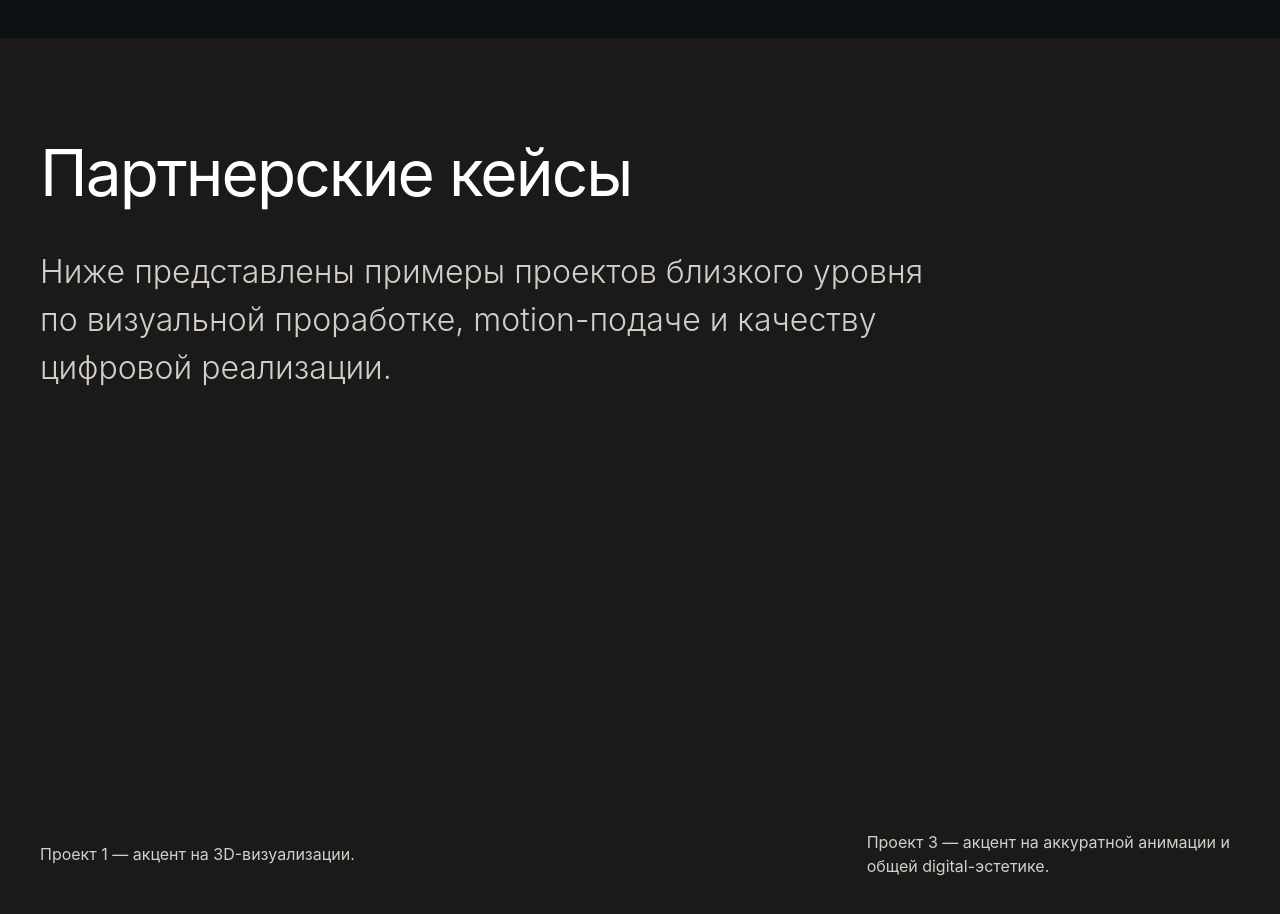
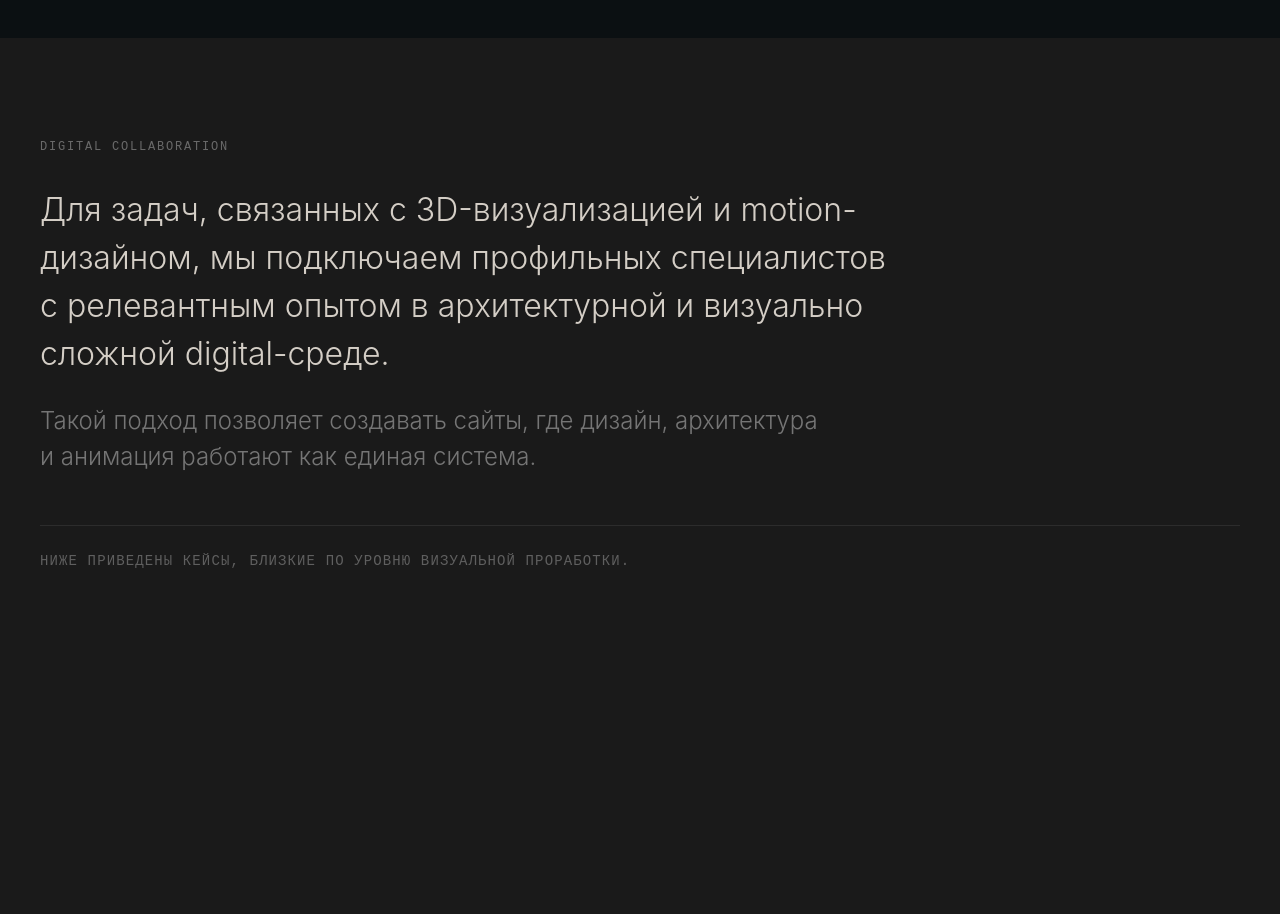
Before and after one commit to Oniqqqq/eliseevv, a React (Vite) app in the folder eliseev-react/: page / in a window 1280 px wide. Shown: the part 9040-9954 px from the top of the page. Built offline with nearby package versions, Linux system fonts and the light colour scheme.

Commit message:
feat: Digital collaboration intro text in PartnerCases section

```diff
--- a/eliseev-react/src/components/PartnerCases.jsx
+++ b/eliseev-react/src/components/PartnerCases.jsx
@@ -5,8 +5,15 @@ export default function PartnerCases() {
     <section className="section partner-cases" id="partner-cases">
       <div className="container">
         <div className="partner-header">
-          <h2 className="section-title">Партнерские кейсы</h2>
-          <p className="partner-desc">Ниже представлены примеры проектов близкого уровня по визуальной проработке, motion-подаче и качеству цифровой реализации.</p>
+          <span className="partner-kicker">Digital collaboration</span>
+          <p className="partner-desc">
+            Для задач, связанных с 3D-визуализацией и&nbsp;motion-дизайном, мы подключаем профильных специалистов
+            с&nbsp;релевантным опытом в&nbsp;архитектурной и&nbsp;визуально сложной digital-среде.
+          </p>
+          <p className="partner-desc partner-desc--secondary">
+            Такой подход позволяет создавать сайты, где дизайн, архитектура и&nbsp;анимация работают как единая система.
+          </p>
+          <p className="partner-sub">Ниже приведены кейсы, близкие по уровню визуальной проработки.</p>
         </div>
         <div className="video-modules">
           <div className="video-module">
--- a/eliseev-react/src/styles.css
+++ b/eliseev-react/src/styles.css
@@ -1100,7 +1100,31 @@ body {
   font-weight: 300;
   color: var(--color-taupe);
   max-width: 900px;
-  margin-bottom: 8rem;
+  margin-bottom: 2.5rem;
+}
+.partner-kicker {
+  display: block;
+  font-family: var(--font-mono);
+  font-size: 1.2rem;
+  text-transform: uppercase;
+  letter-spacing: 0.15em;
+  color: rgba(255, 255, 255, 0.35);
+  margin-bottom: 3rem;
+}
+.partner-desc--secondary {
+  font-size: clamp(1.8rem, 2.5vw, 2.4rem);
+  color: rgba(255, 255, 255, 0.4);
+  margin-bottom: 5rem;
+}
+.partner-sub {
+  font-family: var(--font-mono);
+  font-size: 1.4rem;
+  text-transform: uppercase;
+  letter-spacing: 0.08em;
+  color: rgba(255, 255, 255, 0.3);
+  margin-bottom: 6rem;
+  border-top: 1px solid rgba(255, 255, 255, 0.08);
+  padding-top: 2.5rem;
 }
 .video-modules {
   display: grid;
```
